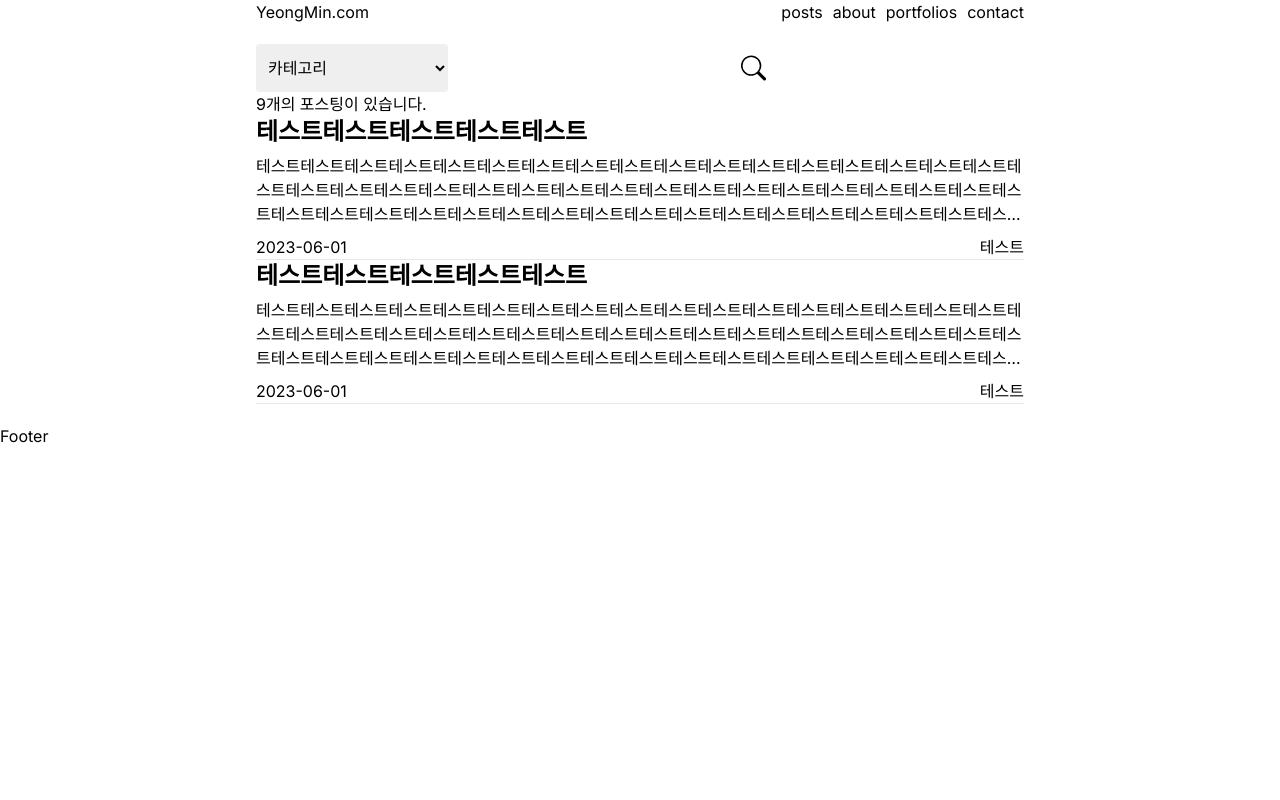
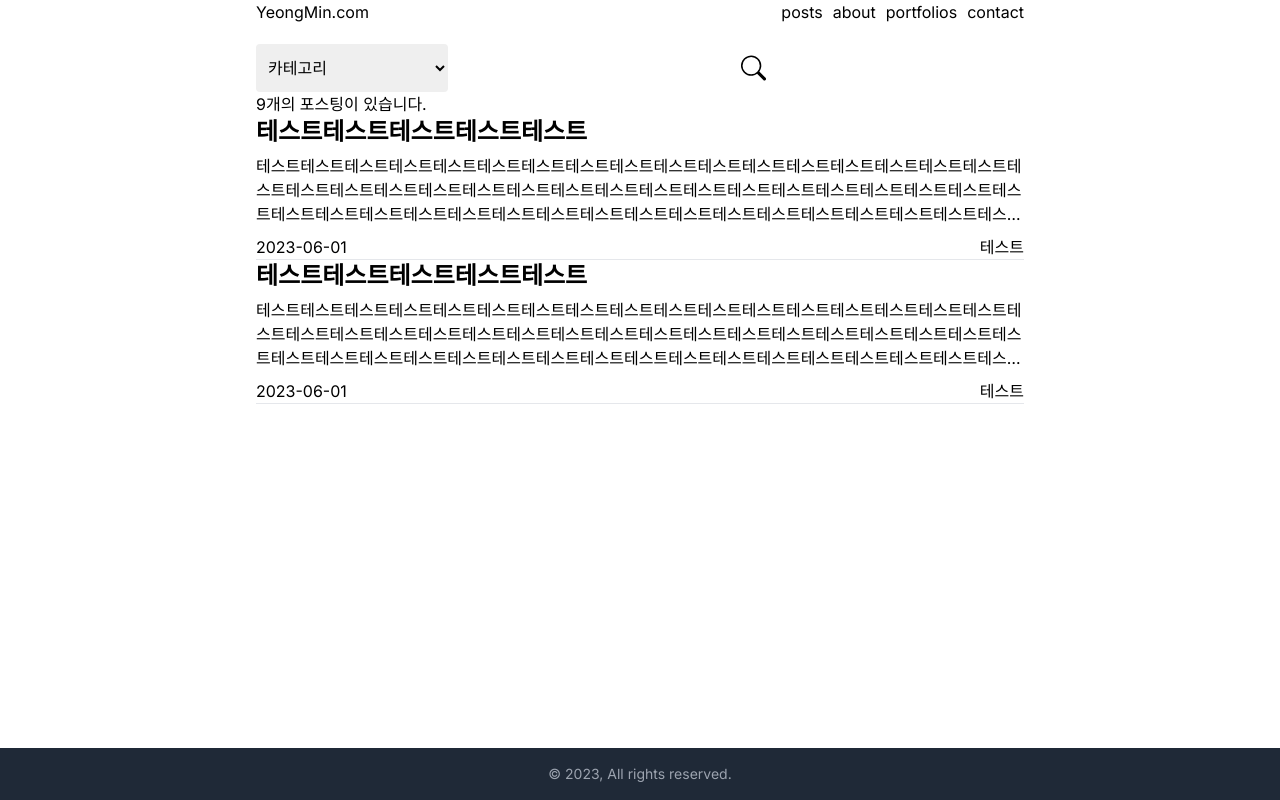
Before and after one commit to 0miiii/my-blog, a Next.js app: page /posts in a window 1280 px wide. Built offline with nearby package versions, Linux system fonts and the light colour scheme.

Commit message:
feat: 스크롤에 따른 위치 변경 로직 추가

```diff
--- a/src/components/Footer.tsx
+++ b/src/components/Footer.tsx
@@ -1,7 +1,33 @@
-import React from "react";
+"use client";
+
+import React, { useState, useEffect } from "react";
+
+const hasScroll = () => {
+  if (typeof window === "undefined") return false;
+  const element = document.documentElement;
+  const hasVerticalScrollbar = element.scrollHeight > element.clientHeight;
+  console.log("scrollHeight", element.scrollHeight);
+  console.log("clientHeight", element.clientHeight);
+  return hasVerticalScrollbar;
+};
 
 const Footer = () => {
-  return <div>Footer</div>;
+  const [hasVerticalScroll, setHasVerticalScroll] = useState(false);
+
+  useEffect(() => {
+    setHasVerticalScroll(hasScroll());
+    console.log(hasScroll());
+  }, [hasVerticalScroll]);
+
+  return (
+    <footer
+      className={`w-full py-4 bg-gray-800 text-white text-center ${
+        !hasVerticalScroll && "fixed bottom-0"
+      }`}
+    >
+      <p className="text-gray-400 text-sm">&copy; 2023, All rights reserved.</p>
+    </footer>
+  );
 };
 
 export default Footer;
```
